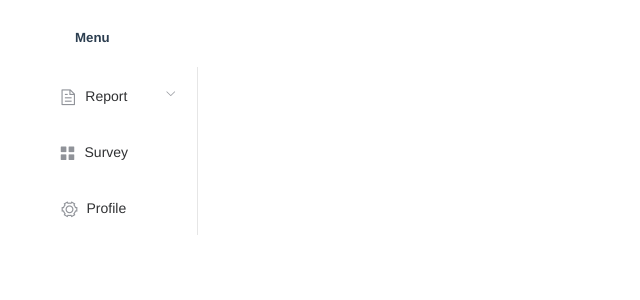
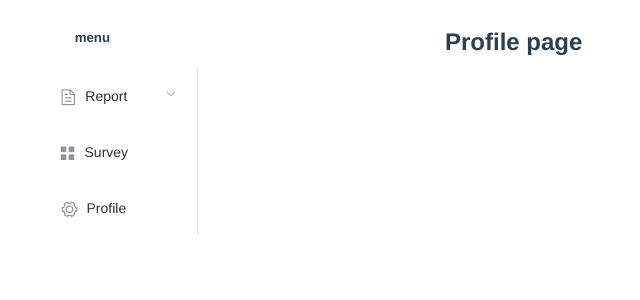
Before and after one commit to chenyan1998/Capstone_Project28, a Vue app in the folder frontend/: page /home in a window 1280 px wide. Shown: the top 300 px of the page, without its empty margins (21-661 px from the left). Built offline with nearby package versions, Linux system fonts and the light colour scheme.

Commit message:
update sidebar

```diff
--- a/frontend/src/components/Sidebar.vue
+++ b/frontend/src/components/Sidebar.vue
@@ -1,7 +1,4 @@
 <template>
-  <el-row class="tac">
-  <el-col :span="4">
-    <h5>Menu</h5>
     <el-menu
       :default-active="current_path"
       class="el-menu-vertical-demo"
@@ -35,9 +32,6 @@
         <span>Profile</span>
       </el-menu-item>
     </el-menu>
-  </el-col>
-
-</el-row>
 </template>
 
 <script>
--- a/frontend/src/views/DetailedReport.vue
+++ b/frontend/src/views/DetailedReport.vue
@@ -1,12 +1,13 @@
 <template>
-  <div>
-      <Sidebar />
-      <Wellbeing v-if="report_type === 'Wellbeing'" />
-      <CoreValues v-if="report_type === 'CoreValues'" />
-      <Personality v-if="report_type === 'Personality'" />
-      <Opinion v-if="report_type === 'Opinion'" />
-  </div>
-
+  <el-row>
+      <el-col :span="4"><h5>menu</h5><Sidebar/></el-col>
+      <el-col :span="12">
+        <Wellbeing v-if="report_type === 'Wellbeing'" />
+        <CoreValues v-if="report_type === 'CoreValues'" />
+        <Personality v-if="report_type === 'Personality'" />
+        <Opinion v-if="report_type === 'Opinion'" />
+      </el-col>
+  </el-row>
 </template>
 
 <script>
@@ -34,7 +35,6 @@ export default {
       onUnmounted(()=>{
             console.log('component unmounted')
         })
-
     }
 
 }
--- a/frontend/src/views/Home.vue
+++ b/frontend/src/views/Home.vue
@@ -1,12 +1,8 @@
 <template>
-  <div class="home">
-    <Sidebar :current_path="1" />
-    <!-- <div v-for="nav in nav_list" :key="nav">
-      <router-link :to="{name: nav}">
-            <button>{{nav}}</button>
-      </router-link>
-    </div> -->
-  </div>
+  <el-row>
+        <el-col :span="4"><h5>menu</h5><Sidebar :current_path="1" /></el-col>
+        <el-col :span="12"> <h2>Profile page</h2></el-col>
+  </el-row>
 </template>
 <script>
 import Sidebar from '../components/Sidebar'
--- a/frontend/src/views/Profile.vue
+++ b/frontend/src/views/Profile.vue
@@ -1,5 +1,8 @@
 <template>
-      <Sidebar :current_path="3" />
+    <el-row>
+        <el-col :span="4"><h5>menu</h5><Sidebar :current_path="3" /></el-col>
+        <el-col :span="12"> <h2>Profile page</h2></el-col>
+    </el-row>
 </template>
 
 <script>
--- a/frontend/src/views/SurveyHomepage.vue
+++ b/frontend/src/views/SurveyHomepage.vue
@@ -1,5 +1,8 @@
 <template>
-      <Sidebar :current_path="2" />
+    <el-row>
+        <el-col :span="4"><h5>menu</h5><Sidebar :current_path="2" /></el-col>
+        <el-col :span="12"> <h2>Survey Homepage</h2></el-col>
+    </el-row>
 </template>
 
 <script>
```
